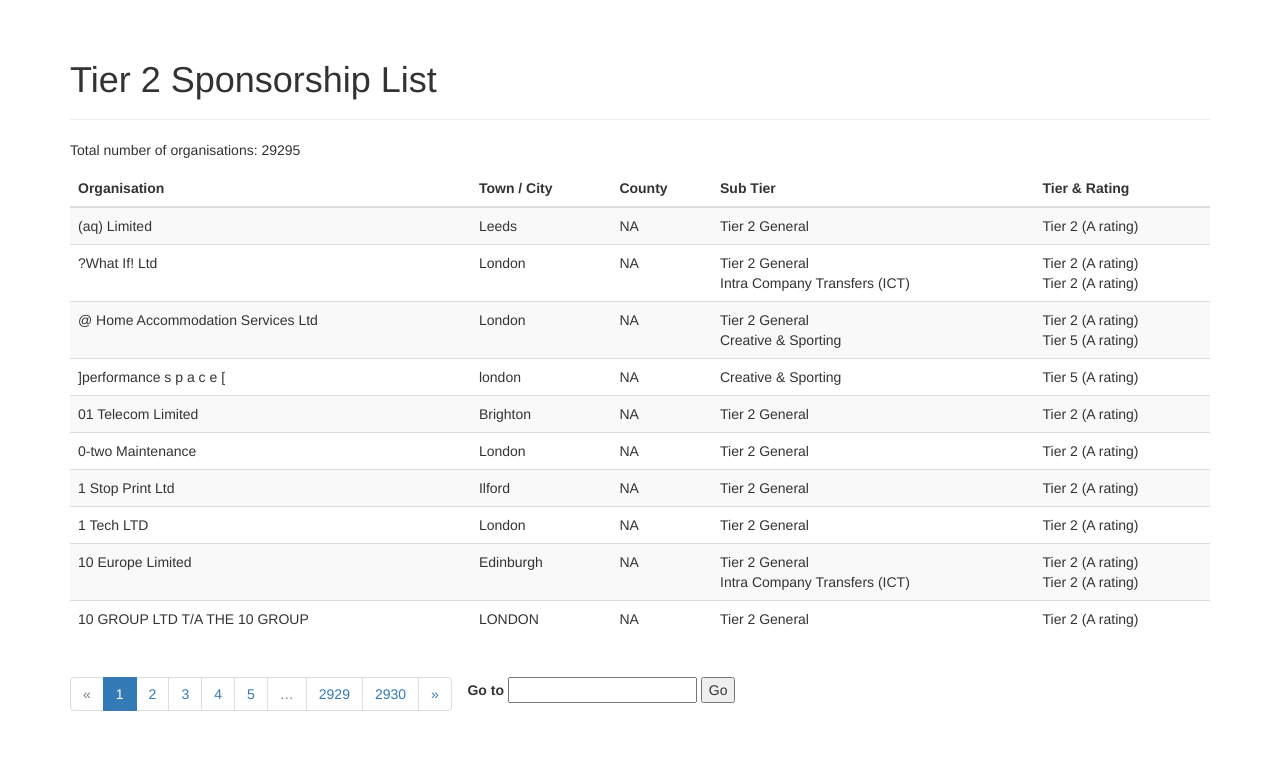
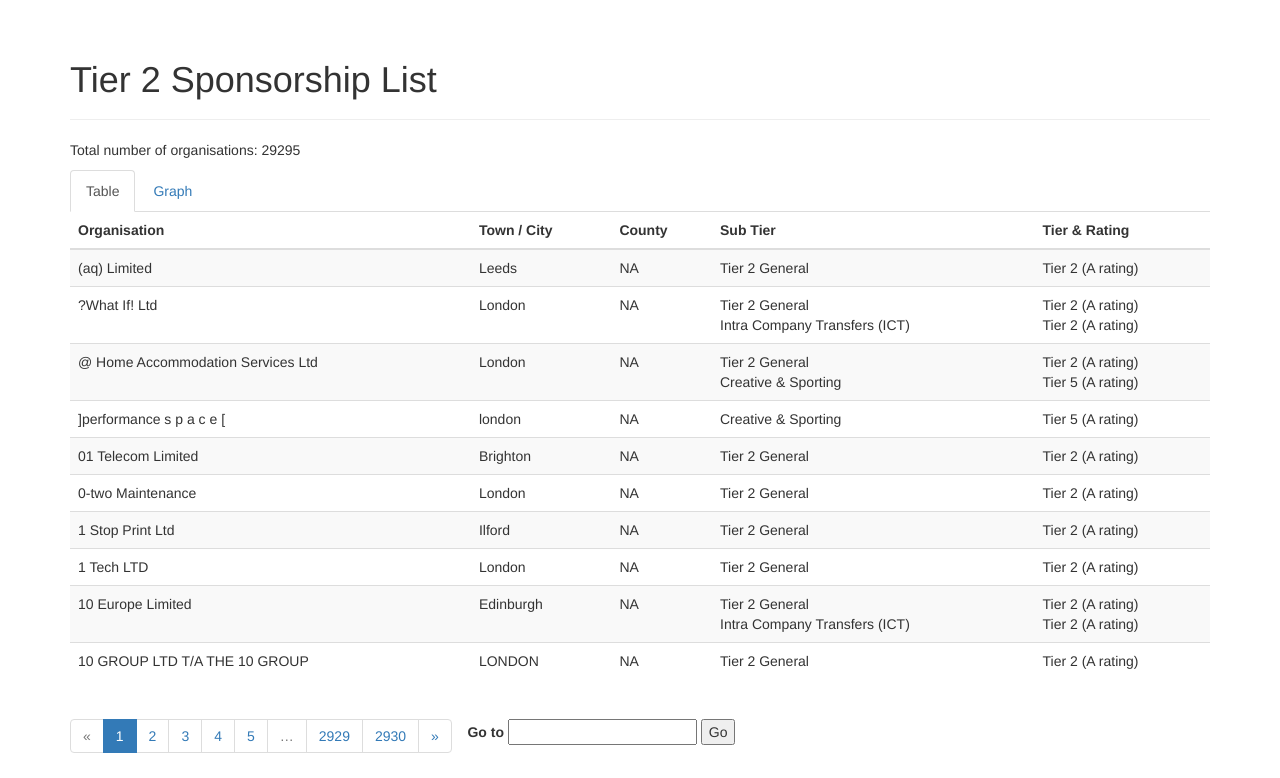
Before and after one commit to zzyxzz/flask_play, a Flask app: page /sponsorship in a window 1280 px wide. Shown: the part 52-830 px from the top of the page. Before the commit the page ends 763 px from the top, so only its background shows below. Run offline with Flask 2, Linux system fonts and the light colour scheme; data comes from the database, SQL or seed files in the repository; some libraries are stand-ins or nearby versions.

Commit message:
include d3.js, c3.js and pie chart

```diff
--- a/templates/base.html
+++ b/templates/base.html
@@ -3,7 +3,13 @@
 
 {% block head %}
 {{super()}}
-<link rel = "stylesheet" href="{{ url_for('pygments_css') }}">
+    <link rel = "stylesheet" href="{{ url_for('pygments_css') }}">
+    <!-- Load c3.css -->
+    <link href="{{url_for('static', filename='js/c3/c3.css')}}" rel="stylesheet" type="text/css">
+
+    <!-- Load d3.js and c3.js -->
+    <script src="{{url_for('static', filename='js/d3/d3.min.js')}}" charset="utf-8"></script>
+    <script src="{{url_for('static', filename='js/c3/c3.min.js')}}"></script>
 {% endblock %}
 
 {% block navbar %}
--- a/templates/table.html
+++ b/templates/table.html
@@ -16,7 +16,13 @@
     {% endfor %}
     <p>Total number of organisations: {{ max_n }}
 </div>
+<ul class="nav nav-tabs">
+  <li class="active"><a data-toggle="tab" href="#table">Table</a></li>
+  <li><a data-toggle="tab" href="#graph">Graph</a></li>
+</ul>
 
+<div class="tab-content">
+    <div id="table" class ="tab-pane fade in active">
         <div class="table-responsive">
             <table class="table table=hover table-striped">
                 <thead>
@@ -65,5 +71,22 @@
                 </tr>
             </table>
         </div>
+    </div>
+
+
+    <div id="graph" class="tab-pane fade">
+        <h3>Organisations locations</h3>
+        <div id="chart"></div>
+        <script>
+            var chart = c3.generate({
+                data: {
+                    url: '{{url_for('static', filename='towns.json')}}',
+                    mimeType: 'json',
+                    type : 'pie'
+                }
+            });
+        </script>
+    </div>
+</div>
 
 {% endblock %}
```
Lines whose indentation alone changed are shown as unchanged.
